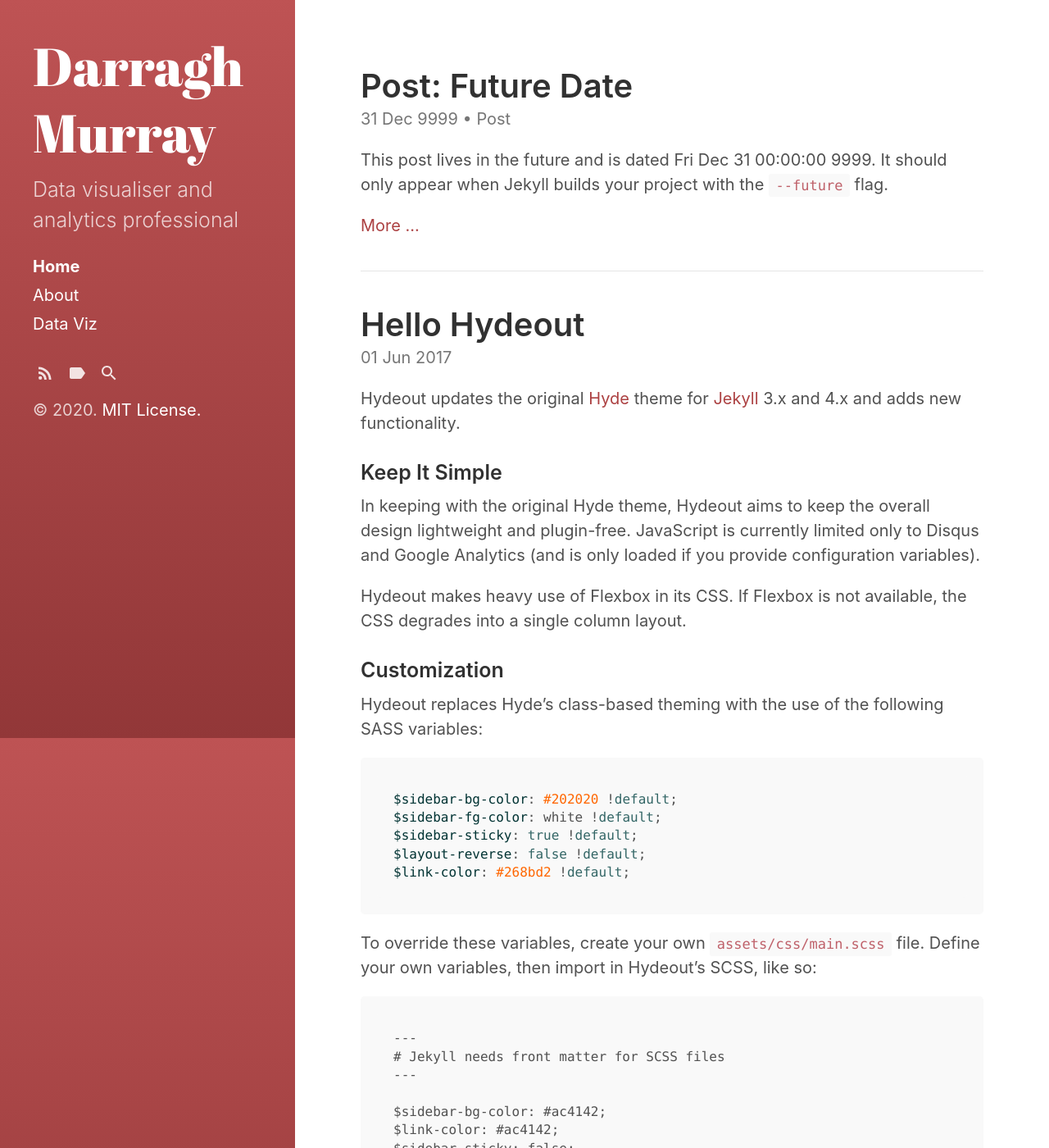
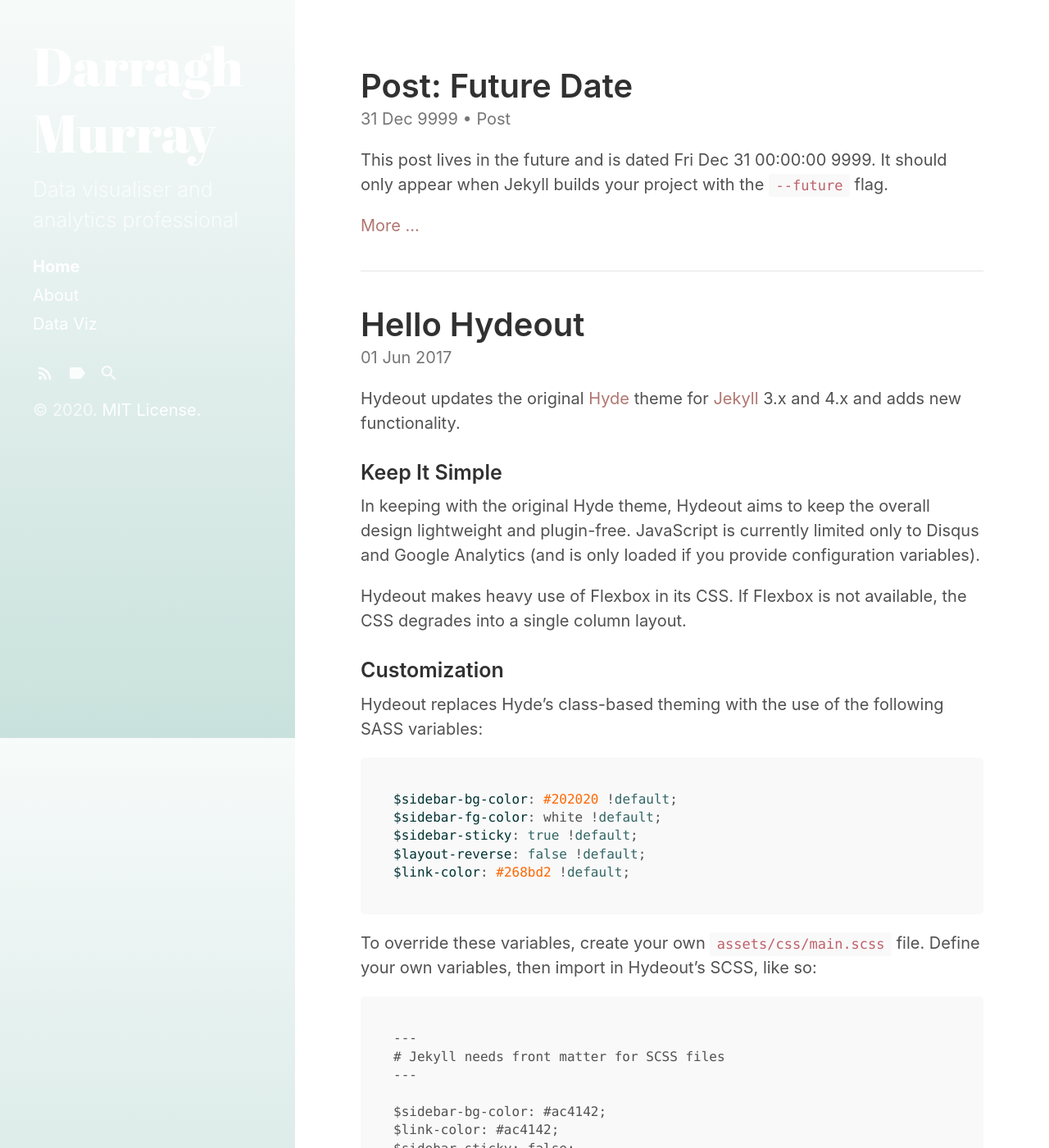
Before and after one commit to dbmurray/dbmurray.github.io, a Jekyll site: the page built from index.html, in a window 1280 px wide and 1400 px high. Shown: the whole window at 82% size. Built offline with Jekyll 4.4.1, drawn with Linux system fonts in a browser that asks for light colours; the list of posts is cut into pages by our own code.

Commit message:
Update main.scss

```diff
--- a/assets/css/main.scss
+++ b/assets/css/main.scss
@@ -2,8 +2,8 @@
 # Use a comment to ensure Jekyll reads the file to be transformed into CSS later
 # only main files contain this front matter, not partials.
 ---
-$sidebar-bg-color: #ac4142;
-$link-color: #ac4142;
+$sidebar-bg-color: #e0eeeb;
+$link-color: #b17670;
 $sidebar-sticky: false;
 $serif:	Georgia, Times, serif;
 @import "hydeout";
```
